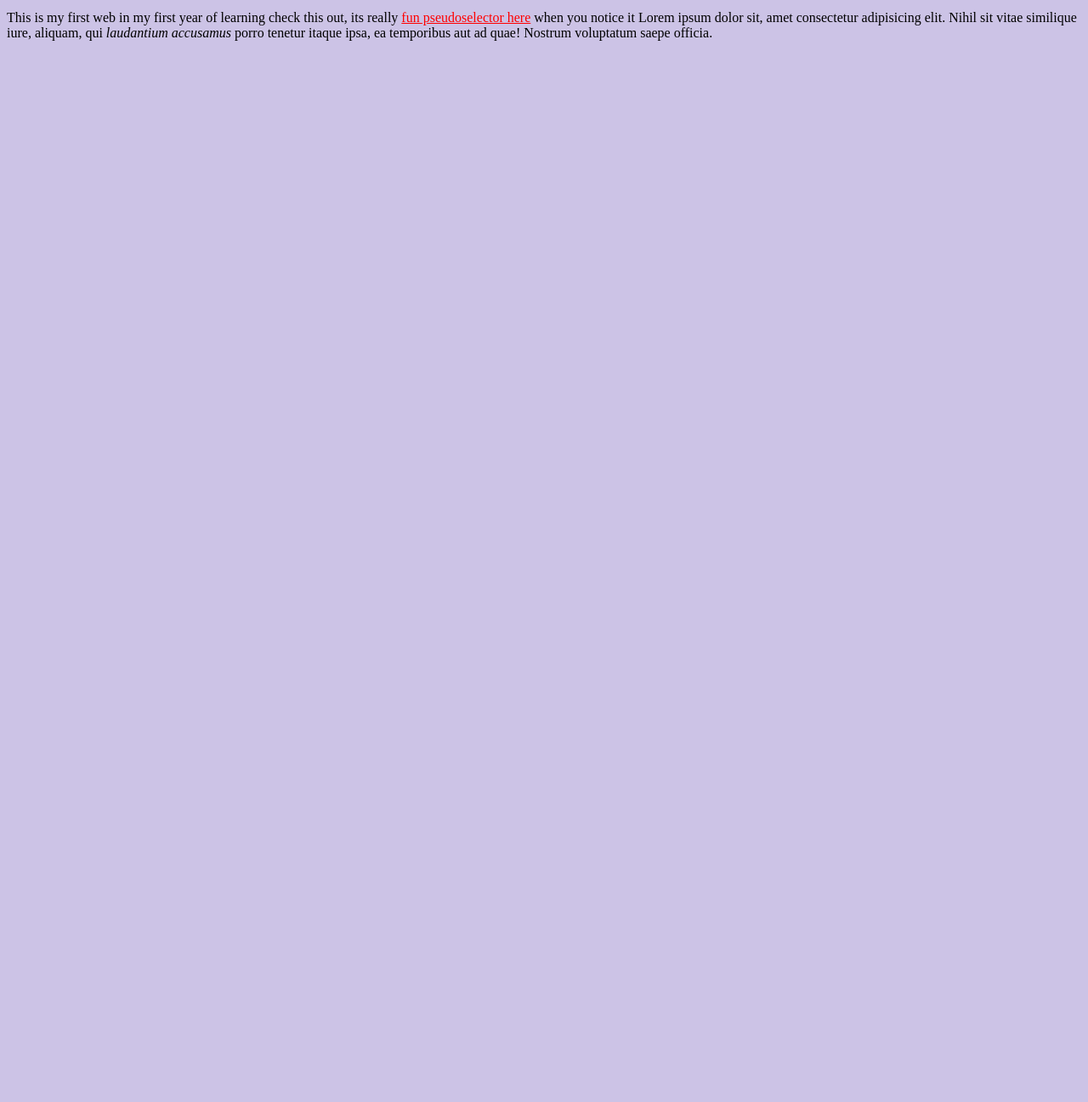
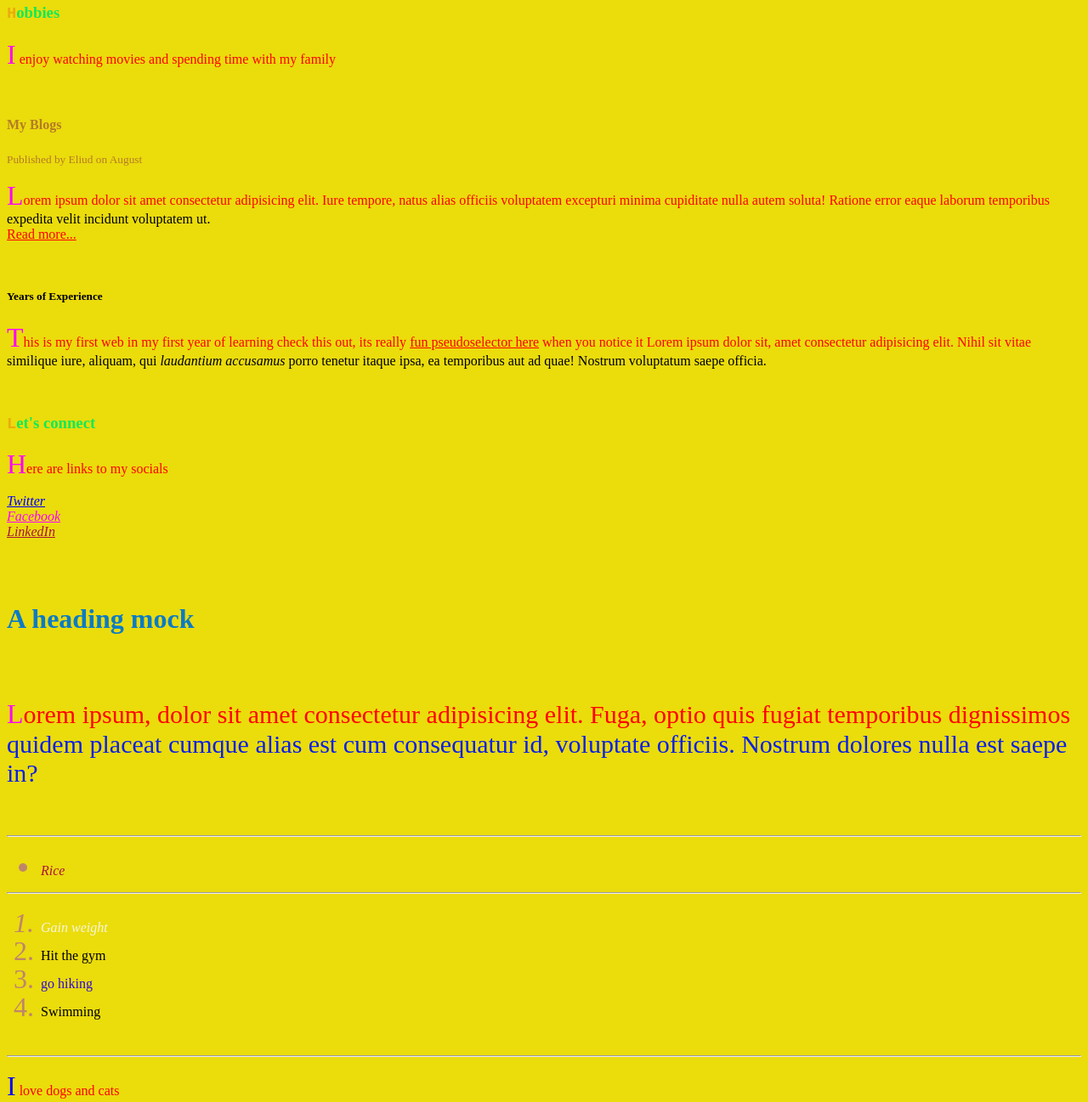
Before and after one commit to MainBank5/Css-cheat-sheet, a plain HTML site: page Index.html in a window 1280 px wide. Shown: the part 1500-2797 px from the top of the page at 85% size. Before the commit the page ends 1564 px from the top, so only its background shows below. Drawn offline with Linux system fonts and the light colour scheme; a web font is replaced by a local one.

Commit message:
Fifth commit

```diff
--- a/Index.html
+++ b/Index.html
@@ -6,6 +6,8 @@
     <meta name="viewport" content="width=device-width, initial-scale=1.0">
     <title>CSS Cheat Sheet</title>
     <link rel="stylesheet" type="text/css" href="style.css" >
+    <!--I have imported this style from googlefonts.com-->
+    <link href="https://fonts.googleapis.com/css2?family=Alumni+Sans+Pinstripe&display=swap" rel="stylesheet">
 </head>
 <body>
     <h1 class="short">My Website</h1>
@@ -16,7 +18,7 @@
     </p>
 
     <h2 class="shorter">About Me</h2>
-    <img src="/css/meglo.jpg" height="500" width="500">
+    <img src="/css/meglo.jpg" height="500" width="500" alt="upclose selfie">
     <p>I'm Web developer, who's constantly learning and improving his skills. I know it'll pay off.
        Here is my techstack:
         <ul>
@@ -75,5 +77,40 @@
       qui <em class="highlight">laudantium accusamus</em> porro tenetur itaque ipsa, ea temporibus aut ad quae! Nostrum voluptatum
       saepe officia.
     </p>
+    <br>
+    <h3 >Let's connect</h3>
+    <p>Here are links to my socials</p>
+    <a href="https://twitter.com/i_lovememphis" link="twitter">Twitter</a><br>
+    <a href="https://mobile.facebook.com/profile.php?_rdr" link="facebook"> Facebook</a><br>
+    <a href="https://www.linkedin.com/in/eliud-kang-ethe-1156b4165/" prof="linkendin is for professional" >LinkedIn</a>
+    <br>
+    <h6 target="sixthead">A heading mock</h6>
+    <p data-type="myvalue">Lorem ipsum, dolor sit amet consectetur adipisicing elit. Fuga, optio quis fugiat
+      temporibus dignissimos quidem placeat cumque alias est cum consequatur id, voluptate officiis.
+      Nostrum dolores nulla est saepe in?
+    </p>
+    <br>
+    <hr>
+    <ul>
+      <li>Rice</li>
+    </ul>
+    <hr>
+    <ol>
+      <li>Gain weight</li>
+      <li>Hit the gym</li>
+      <li>go hiking</li>
+      <li>Swimming</li>
+    </ol>
+    <br>
+    <hr>
+    <p class="animals">I love dogs and cats</p>
+    <p fonts="styling"> Lorem ipsum dolor sit amet consectetur adipisicing elit.
+      Praesentium, error pariatur? Illo sunt commodi voluptate quo
+      rerum libero quod quae magni nemo, aspernatur expedita quibusdam iusto
+      blanditiis exercitationem totam cupiditate!Lorem Lorem ipsum, dolor sit amet
+      consectetur adipisicing elit. Tempora perferendis, hic qui rem, voluptatibus
+      delectus harum reiciendis beatae commodi voluptates rerum accusantium quos error?
+      Molestiae soluta eos tempore unde tenetur.
+    </p>
 </body>
 </html>
--- a/style.css
+++ b/style.css
@@ -1,5 +1,5 @@
 body{
-    background-color: rgb(204, 195, 230);
+    background-color: rgb(235, 220, 12);
 }
 .short{
     color: rgb(15, 221, 94);
@@ -29,6 +29,10 @@
     color: beige;
     font-style: italic;
 }
+
+li:nth-child(3) {
+    color: rgb(48, 10, 216);
+}
 /* a:hover must come last after a:link a:visited*/
 
 a:link{
@@ -40,7 +44,105 @@
 a:hover{
     color: rgb(241, 15, 211);
 }
+/*pseudo class selector. highlight is our class*/
 em.highlight:hover {
     color: antiquewhite;
     font-size: 35px;
 }
+/*attribute selectors*/
+/*this [name of the attribute] selects all attributes whose name is brackets*/
+[data-type] {
+    color: rgb(9, 31, 230);
+    font-size: 30px;
+}
+
+/*this selects all atributes whose value is EXACTLY sixthead*/
+[target='sixthead'] {
+    font-size:xx-large;
+    color: rgb(11, 123, 197);
+}
+/*targets all <a> element with the attributed whose value is EXACTLY twitter*/
+/*this styling selection is more specific which is the other a element styling don't work here*/
+a[link='twitter'] {
+    color: blue;
+    font-style: italic
+}
+a[link='facebook'] {
+    color: #FE01FC;
+    font-style: italic;
+}
+/*selects the attribiute of element a whose value is among the whitespace-spaced series of words*/
+a[prof~='professional'] {
+    color: #aa143a;
+    font-style: oblique;
+}
+li:only-child {
+    color: #aa143a;
+}
+
+/* :focus pseudo class selector. styling input for example*/
+
+input:focus{
+    background-color: yellow;
+}
+
+/*pseudo element selector use double colons. They're used to style specific parts of an element*/
+p::first-line{
+    color: red;
+    font-variant:initial;
+}
+
+p::first-letter {
+    color: #FE01FC;
+    font-size: xx-large;
+}
+h3::first-letter {
+    color: rgba(233, 146, 15, 0.651);
+    font-family: 'Courier New', Courier, monospace;
+}
+/*combining html class with pseudo element selector*/
+p.animals::first-letter{
+    color: blue;
+    font-size: xx-large;
+}
+
+/*::before and ::after pseudo elements used to insert content(gif or text) before and after an element*/
+.short::before {
+    content: "This is ";
+}
+
+h1.short::after {
+    content:"";
+    display: block;
+    width: 200px;
+    height: 100px;
+    background-color: #aa143a;
+}
+/*the ::marker pseudo element does need to be preceeded by a class or element selector. its a stand alone*/
+/*it styles all markers of list items*/
+
+::marker {
+    color: rgba(129, 10, 240, 0.411);
+    font-size: xx-large;
+}
+/*::selection pseudo element styles any portion an element select by the user*/
+/* similar to marker, selection isn't precedented by an element or class selector*/
+::selection {
+    color: rgba(228, 8, 8, 0.959);
+    background-color: rgba(0, 217, 255, 0.87);
+}
+
+/*fonts styling*/
+[fonts='styling'] {
+    font-family: Georgia, 'Times New Roman', Times, serif;
+    font-style: oblique;
+    font-weight: bold;
+    font-size: 20px;
+    text-decoration: underline wavy blue;
+    color: rgb(23, 121, 206);
+}
+
+h2 {
+    font-family: 'Alumni Sans Pinstripe', sans-serif;
+    font-size: 4em;
+}
```
Also changed, not shown: links.html (+5 -1 lines).
